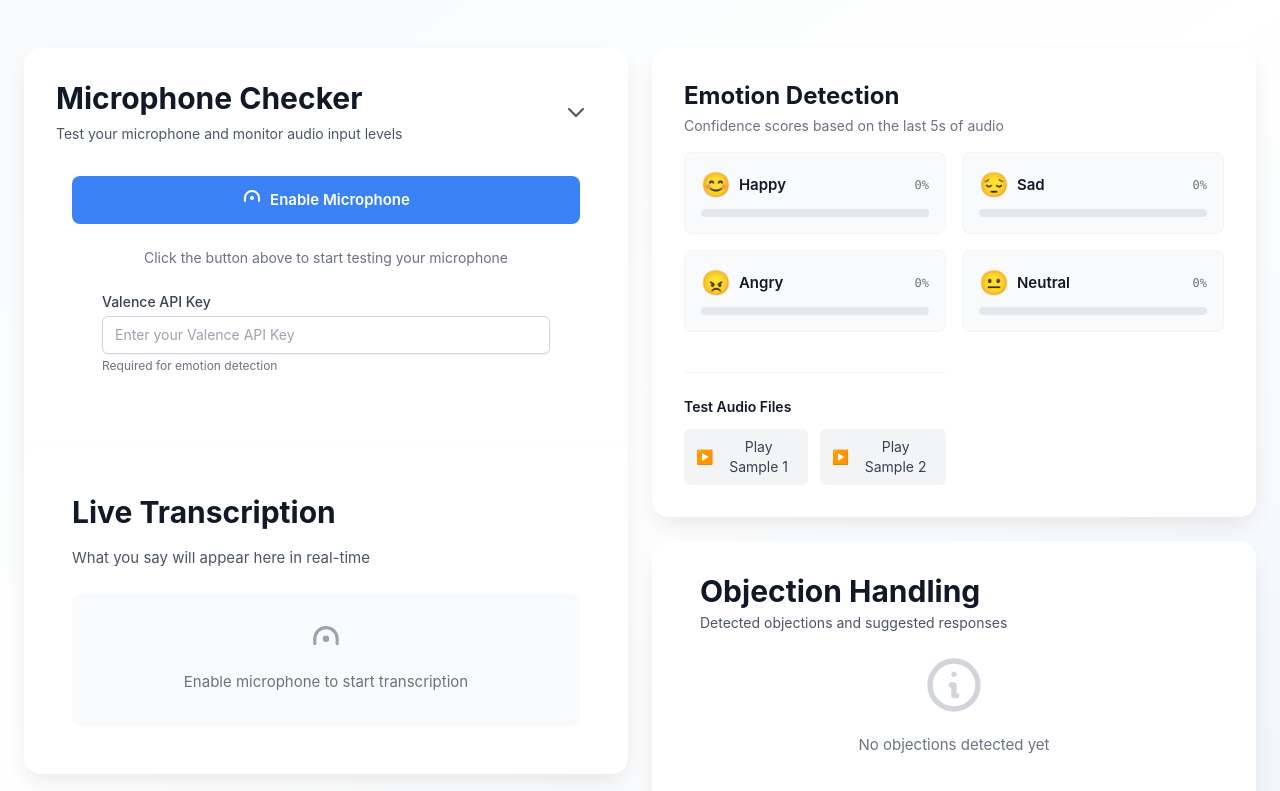
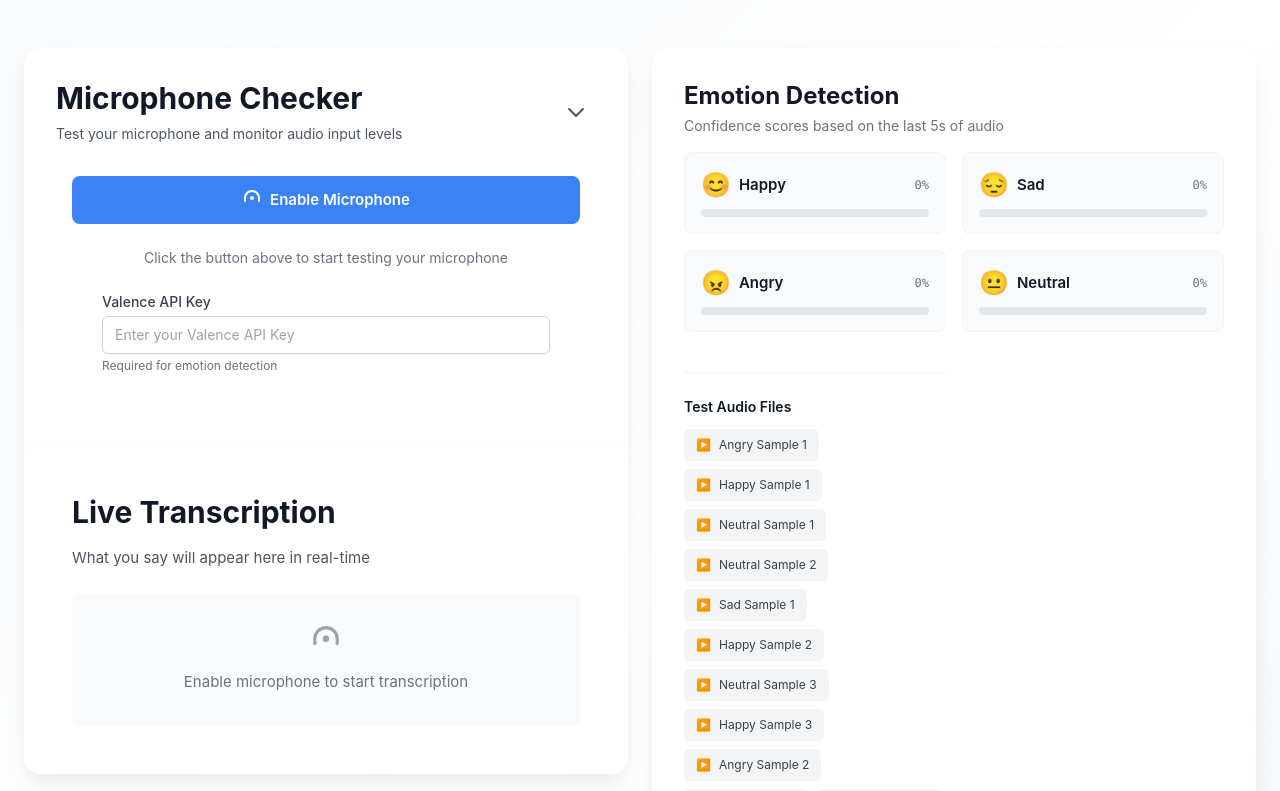
Before and after one commit to aarono-boop/Real-TIme-Objection-Handling, a Vue app: page / in a window 1280 px wide. Shown: the top 791 px of the page. Built offline with nearby package versions, Linux system fonts and the light colour scheme; the HTML template or start-up script is replaced by a standard one.

Commit message:
Add TEST_AUDIO_FILES constant
cgen-4aeb2df19b9f4528a3d194a6e188fc7f

```diff
--- a/src/App.vue
+++ b/src/App.vue
@@ -11,6 +11,20 @@ const DEFAULT_EMOTIONS: EmotionPrediction[] = [
   { emotion: 'sad', confidence: 0 },
   { emotion: 'angry', confidence: 0 },
   { emotion: 'neutral', confidence: 0 },
+]
+
+const TEST_AUDIO_FILES = [
+  { name: 'Angry Sample 1', url: 'https://cdn.builder.io/o/assets%2F5aeb07ce25f84dbc869290880d07b71e%2Fd6e0a1bebf054d0abb94947a19e08566?alt=media&token=4eb568bd-6766-4728-94b0-e2f313238e16&apiKey=5aeb07ce25f84dbc869290880d07b71e' },
+  { name: 'Happy Sample 1', url: 'https://cdn.builder.io/o/assets%2F5aeb07ce25f84dbc869290880d07b71e%2F9ce116e50e6f4613911ef1414ec0a874?alt=media&token=3f6bd714-f190-46e2-968e-4fe015adaebb&apiKey=5aeb07ce25f84dbc869290880d07b71e' },
+  { name: 'Neutral Sample 1', url: 'https://cdn.builder.io/o/assets%2F5aeb07ce25f84dbc869290880d07b71e%2F0a6ab77722ce4b45aab97b4e4874bf41?alt=media&token=d93d8332-8ea5-4366-aa5a-69f47cdcfc72&apiKey=5aeb07ce25f84dbc869290880d07b71e' },
+  { name: 'Neutral Sample 2', url: 'https://cdn.builder.io/o/assets%2F5aeb07ce25f84dbc869290880d07b71e%2F33f9c5e9bbee4babaf9b830fe0814f2b?alt=media&token=459cd761-f597-452c-a533-8c7bd0803e2f&apiKey=5aeb07ce25f84dbc869290880d07b71e' },
+  { name: 'Sad Sample 1', url: 'https://cdn.builder.io/o/assets%2F5aeb07ce25f84dbc869290880d07b71e%2F8c9dd94ad33142cda0c50f95d5baf10b?alt=media&token=6fc7dcf8-1d84-4a39-9fb2-fba716554a91&apiKey=5aeb07ce25f84dbc869290880d07b71e' },
+  { name: 'Happy Sample 2', url: 'https://cdn.builder.io/o/assets%2F5aeb07ce25f84dbc869290880d07b71e%2Fcb358efaa3c84a269e1472a17c84070e?alt=media&token=5991fb20-9bfa-4ae3-a5a2-a5db6f61cb04&apiKey=5aeb07ce25f84dbc869290880d07b71e' },
+  { name: 'Neutral Sample 3', url: 'https://cdn.builder.io/o/assets%2F5aeb07ce25f84dbc869290880d07b71e%2F8ffeebba5c934429963de3e96f25adac?alt=media&token=feaaf775-5cd8-4198-8f44-ad34fc3f8811&apiKey=5aeb07ce25f84dbc869290880d07b71e' },
+  { name: 'Happy Sample 3', url: 'https://cdn.builder.io/o/assets%2F5aeb07ce25f84dbc869290880d07b71e%2F437a47ee7da94afa8057d9e4b1ffd6a3?alt=media&token=90551f50-643f-4d66-9f61-132984533fc7&apiKey=5aeb07ce25f84dbc869290880d07b71e' },
+  { name: 'Angry Sample 2', url: 'https://cdn.builder.io/o/assets%2F5aeb07ce25f84dbc869290880d07b71e%2F8d82f9ab8e254026b4fb5745489d2895?alt=media&token=6a4febbb-236b-46ee-befa-b793dfd79fd8&apiKey=5aeb07ce25f84dbc869290880d07b71e' },
+  { name: 'Sad Sample 2', url: 'https://cdn.builder.io/o/assets%2F5aeb07ce25f84dbc869290880d07b71e%2F070f9d3aac4d4e2085dcff1551e8d1ed?alt=media&token=e22cfc5a-c4f3-4431-b112-820e54a81f91&apiKey=5aeb07ce25f84dbc869290880d07b71e' },
+  { name: 'Sad Sample 3', url: 'https://cdn.builder.io/o/assets%2F5aeb07ce25f84dbc869290880d07b71e%2Fa485beceb337454c9e677032fb6d49d6?alt=media&token=19856467-8bb6-447b-be78-e89a77daae72&apiKey=5aeb07ce25f84dbc869290880d07b71e' },
 ]
 
 const detectedObjections = ref<Objection[]>([])
@@ -136,20 +150,15 @@ function removeObjection(objectionId: string) {
 
             <div class="mt-6 pt-6 border-t border-gray-100">
               <h3 class="text-sm font-semibold text-gray-900 mb-3">Test Audio Files</h3>
-              <div class="flex gap-3">
+              <div class="flex flex-wrap gap-2">
                 <button
-                  @click="playAndAnalyze('https://cdn.builder.io/o/assets%2F5aeb07ce25f84dbc869290880d07b71e%2Fd6e0a1bebf054d0abb94947a19e08566?alt=media&token=4eb568bd-6766-4728-94b0-e2f313238e16&apiKey=5aeb07ce25f84dbc869290880d07b71e')"
-                  class="px-3 py-2 text-sm bg-gray-100 hover:bg-gray-200 rounded-md text-gray-700 transition-colors flex items-center gap-2"
+                  v-for="(file, index) in TEST_AUDIO_FILES"
+                  :key="index"
+                  @click="playAndAnalyze(file.url)"
+                  class="px-3 py-2 text-xs bg-gray-100 hover:bg-gray-200 rounded-md text-gray-700 transition-colors flex items-center gap-2"
                   :disabled="isAnalyzingFile"
                 >
-                  <span>▶️</span> Play Sample 1
-                </button>
-                <button
-                  @click="playAndAnalyze('https://cdn.builder.io/o/assets%2F5aeb07ce25f84dbc869290880d07b71e%2F9ce116e50e6f4613911ef1414ec0a874?alt=media&token=3f6bd714-f190-46e2-968e-4fe015adaebb&apiKey=5aeb07ce25f84dbc869290880d07b71e')"
-                  class="px-3 py-2 text-sm bg-gray-100 hover:bg-gray-200 rounded-md text-gray-700 transition-colors flex items-center gap-2"
-                  :disabled="isAnalyzingFile"
-                >
-                  <span>▶️</span> Play Sample 2
+                  <span>▶️</span> {{ file.name }}
                 </button>
               </div>
               <p v-if="isAnalyzingFile" class="text-xs text-blue-600 mt-2 animate-pulse">Analyzing audio file (Emotion Analysis Only)...</p>
```
